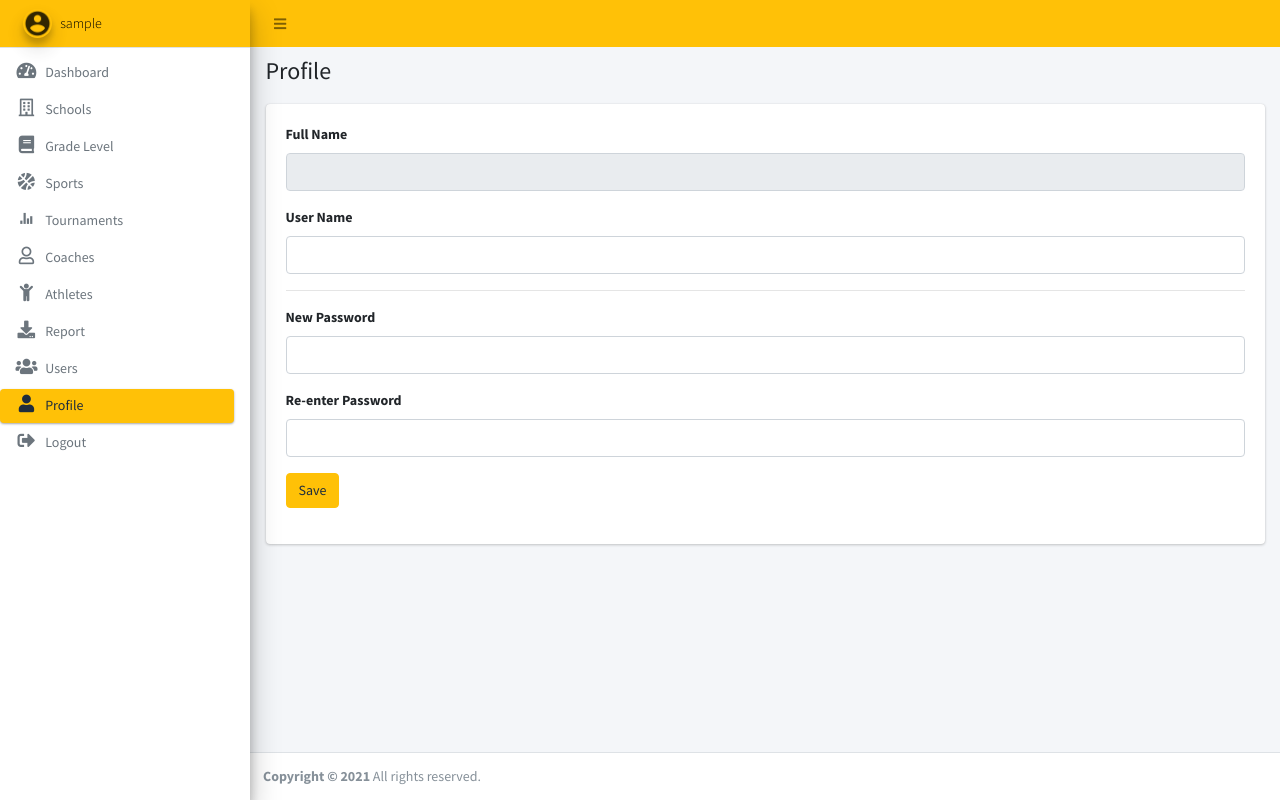
After one commit to RusselJay27/ARMS, a PHP site: page /system/pages/profile/index.php in a window 1280 px wide. The commit adds this page. Run offline with PHP 8.4, Linux system fonts and the light colour scheme; the template is opened without the code that fills it, so the values that code supplies are empty; the visitor is signed in with stand-in values (Sample User, id 1); some libraries are stand-ins or nearby versions.

Commit message:
Added Profile Page.

```diff
--- a/system/pages/athletes/index.php
+++ b/system/pages/athletes/index.php
@@ -112,6 +112,12 @@ if(!isset($_SESSION["user_type"]))
                 </a>
             </li>
             <?php }?>
+            <li class="nav-item">
+                <a href="./../profile/" class="nav-link">
+                    <i class="fas fa-user nav-icon"></i>
+                    <p>Profile</p>
+                </a>
+            </li>
             <li class="nav-item">
                 <a href="../../logout.php" class="nav-link">
                     <i class="fa fa-sign-out-alt nav-icon"></i>
--- a/system/pages/coaches/index.php
+++ b/system/pages/coaches/index.php
@@ -109,6 +109,12 @@ if(!isset($_SESSION["user_type"]))
                 </a>
             </li>
             <?php }?>
+            <li class="nav-item">
+                <a href="./../profile/" class="nav-link">
+                    <i class="fas fa-user nav-icon"></i>
+                    <p>Profile</p>
+                </a>
+            </li>
             <li class="nav-item">
                 <a href="../../logout.php" class="nav-link">
                     <i class="fa fa-sign-out-alt nav-icon"></i>
--- a/system/pages/grade_level/index.php
+++ b/system/pages/grade_level/index.php
@@ -108,6 +108,12 @@ else
                 <a href="./../users/" class="nav-link">
                     <i class="fas fa-users nav-icon"></i>
                     <p>Users</p>
+                </a>
+            </li>
+            <li class="nav-item">
+                <a href="./../profile/" class="nav-link">
+                    <i class="fas fa-user nav-icon"></i>
+                    <p>Profile</p>
                 </a>
             </li>
             <li class="nav-item">
--- a/system/pages/index.php
+++ b/system/pages/index.php
@@ -92,6 +92,12 @@ include('header.php');
                 </a>
             </li>
             <?php }?>
+            <li class="nav-item">
+                <a href="./profile/" class="nav-link">
+                    <i class="fas fa-user nav-icon"></i>
+                    <p>Profile</p>
+                </a>
+            </li>
             <li class="nav-item">
                 <a href="./../logout.php" class="nav-link">
                     <i class="fas fa-sign-out-alt nav-icon"></i>
--- /dev/null
+++ b/system/pages/profile/index.php
@@ -0,0 +1,240 @@
+<?php
+include('../database_connection.php');
+//include('function.php');
+if(!isset($_SESSION["user_type"]))
+{
+  header("location:../../login.php");
+}
+
+$query = "
+  SELECT * FROM user_account
+  WHERE user_id = '".$_SESSION["user_id"]."'
+  ";
+  $statement = $connect->prepare($query);
+  $statement->execute();
+  $result = $statement->fetchAll();
+  $full_name = '';
+  $username = '';
+  foreach($result as $row)
+    {
+      $full_name = $row['user_last'].", ".$row['user_first']." ".$row['user_mi'].".";
+      $user_name = $row['user_name'];
+    }
+
+?>
+<!DOCTYPE html>
+<html lang="en">
+<head>
+  <meta charset="utf-8">
+  <meta name="viewport" content="width=device-width, initial-scale=1">
+  <title>Admin Portal | Profile</title>
+
+  <!-- Google Font: Source Sans Pro -->
+  <link rel="stylesheet" href="https://fonts.googleapis.com/css?family=Source+Sans+Pro:300,400,400i,700&display=fallback">
+  <!-- Font Awesome -->
+  <link rel="stylesheet" href="../../plugins/fontawesome-free/css/all.min.css">
+  <!-- Ionicons -->
+  <link rel="stylesheet" href="https://code.ionicframework.com/ionicons/2.0.1/css/ionicons.min.css">
+  <!-- Theme style -->
+  <link rel="stylesheet" href="../../dist/css/adminlte.min.css">
+</head>
+<body class="hold-transition sidebar-mini layout-fixed text-sm">
+<div class="wrapper">
+
+  <nav class="main-header navbar navbar-expand navbar-light navbar-warning border-bottom-0 accent-warning">
+    <ul class="navbar-nav">
+      <li class="nav-item">
+        <a class="nav-link" data-widget="pushmenu" href="#" role="button"><i class="fas fa-bars"></i></a>
+      </li>
+    </ul>
+
+  </nav>
+
+  <aside class="main-sidebar sidebar-light-warning elevation-4">
+    <a href="#" class="brand-link navbar-warning">
+      <img src="../../dist/img/login_user.png" alt="User Logo" class="brand-image img-circle elevation-3" style="opacity: .8">
+      <span class="brand-text font-weight-light"> <?php echo $_SESSION["user_name"]; ?></span>
+    </a>
+
+    <nav class="mt-2">
+        <ul class="nav nav-pills nav-sidebar flex-column" data-widget="treeview" role="menu" data-accordion="false">
+          <!-- Add icons to the links using the .nav-icon class
+               with font-awesome or any other icon font library -->
+            <li class="nav-item">
+                <a href="./../index.php" class="nav-link">
+                    <i class="fas fa-tachometer-alt nav-icon"></i>
+                    <p>Dashboard</p>
+                </a>
+            </li>
+            <?php if ($_SESSION['user_type'] == 'Admin'){?>
+            <li class="nav-item">
+                <a href="./../schools/" class="nav-link">
+                    <i class="far fa-building nav-icon"></i>
+                    <p>Schools</p>
+                </a>
+            </li>
+            <li class="nav-item">
+                <a href="./../grade_level/" class="nav-link">
+                    <i class="fa fa-book nav-icon"></i>
+                    <p>Grade Level</p>
+                </a>
+            </li>
+            <li class="nav-item">
+                <a href="./../sports/" class="nav-link">
+                    <i class="fa fa-basketball-ball nav-icon"></i>
+                    <p>Sports</p>
+                </a>
+            </li>
+            <li class="nav-item">
+                <a href="./../tournaments/" class="nav-link">
+                    <i class="ion ion-stats-bars nav-icon"></i>
+                    <p>Tournaments</p>
+                </a>
+            </li>
+            <?php }?>
+            <li class="nav-item">
+                <a href="./../coaches/" class="nav-link">
+                    <i class="far fa-user nav-icon"></i>
+                    <p>Coaches</p>
+                </a>
+            </li>
+            <li class="nav-item">
+                <a href="./../athletes/" class="nav-link">
+                    <i class="fa fa-child nav-icon"></i>
+                    <p>Athletes</p>
+                </a>
+            </li>
+            <li class="nav-item">
+                <a href="./index.html" class="nav-link">
+                    <i class="fa fa-download nav-icon"></i>
+                    <p>Report</p>
+                </a>
+            </li>
+            <?php if ($_SESSION['user_type'] == 'Admin'){?>
+            <li class="nav-item">
+                <a href="./../users/" class="nav-link">
+                    <i class="fas fa-users nav-icon"></i>
+                    <p>Users</p>
+                </a>
+            </li>
+            <?php }?>
+            <li class="nav-item">
+                <a href="#" class="nav-link active">
+                    <i class="fas fa-user nav-icon"></i>
+                    <p>Profile</p>
+                </a>
+            </li>
+            <li class="nav-item">
+                <a href="../../logout.php" class="nav-link">
+                    <i class="fas fa-sign-out-alt nav-icon"></i>
+                    <p>Logout</p>
+                </a>
+            </li>
+        </ul>
+      </nav>
+    </div>
+  </aside>
+
+  <div class="content-wrapper">
+    <section class="content-header">
+      <div class="container-fluid">
+        <div class="row mb-2">
+          <div class="col-sm-6">
+            <h1>Profile</h1>
+          </div>
+        </div>
+      </div>
+    </section>
+
+    <section class="content">
+    	<span id="alert_action"></span>
+      <div class="container-fluid">
+        <div class="row">
+          <div class="col-12">
+
+            <div class="card">
+              <div class="card-body">
+                <form method="post" id="profile_form">
+                    <div class="form-group">
+                        <label>Full Name</label>
+                        <input type="text" name="full_name" id="full_name" class="form-control" value="<?php echo $full_name; ?>"  disabled />
+                    </div>
+                    <div class="form-group">
+                        <label>User Name</label>
+                        <input type="text" name="user_name" id="user_name" class="form-control" value="<?php echo $user_name; ?>"  />
+                    </div>
+                    <hr />
+                    <div class="form-group">
+                        <label>New Password</label>
+                        <input type="password" name="user_password" id="user_password" class="form-control" required/>
+                    </div>
+                    <div class="form-group">
+                        <label>Re-enter Password</label>
+                        <input type="password" name="re_user_password" id="re_user_password" class="form-control" required/>
+                        <span id="error_password"></span>
+                    </div>
+                    <div class="form-group">
+                        <input type="submit" name="btn-save" id="btn-save" value="Save" class="btn btn-warning" />
+                    </div>
+                </form>
+              </div>
+            </div>
+          </div>
+        </div>
+      </div>
+    </section>
+  </div>
+  <footer class="main-footer">
+    <strong>Copyright &copy; 2021</strong>
+    All rights reserved.
+  </footer>
+
+</div>
+
+<!-- jQuery -->
+<script src="../../plugins/jquery/jquery.min.js"></script>
+<!-- Bootstrap 4 -->
+<script src="../../plugins/bootstrap/js/bootstrap.bundle.min.js"></script>
+<!-- AdminLTE App -->
+<script src="../../dist/js/adminlte.min.js"></script>
+<!-- AdminLTE for demo purposes -->
+<script src="../../dist/js/demo.js"></script>
+<!-- Page specific script -->
+
+<script>
+$(document).ready(function(){
+  $('#profile_form').on('submit', function(event){
+    event.preventDefault();
+    if($('#user_password').val() != '')
+    {
+      if($('#user_password').val() != $('#re_user_password').val())
+      {
+        $('#error_password').html('<label class="text-danger">Password Not Match</label>');
+        return false;
+      }
+      else
+      {
+        $('#error_password').html('');
+      }
+    }
+    $('#btn-save').attr('disabled', 'disabled');
+    var form_data = $(this).serialize();
+    $('#re_user_password').attr('required',false);
+    $.ajax({
+      url:"action.php",
+      method:"POST",
+      data:form_data,
+      success:function(data)
+      {
+        $('#btn-save').attr('disabled', false);
+        $('#user_password').val('');
+        $('#re_user_password').val('');
+        $('#alert_action').html(data);
+      }
+    })
+  });
+});
+</script>
+
+</body>
+</html>
--- a/system/pages/schools/index.php
+++ b/system/pages/schools/index.php
@@ -108,6 +108,12 @@ else
                 <a href="./../users/" class="nav-link">
                     <i class="fas fa-users nav-icon"></i>
                     <p>Users</p>
+                </a>
+            </li>
+            <li class="nav-item">
+                <a href="./../profile/" class="nav-link">
+                    <i class="fas fa-user nav-icon"></i>
+                    <p>Profile</p>
                 </a>
             </li>
             <li class="nav-item">
--- a/system/pages/sports/index.php
+++ b/system/pages/sports/index.php
@@ -108,6 +108,12 @@ else
                 <a href="./../users/" class="nav-link">
                     <i class="fas fa-users nav-icon"></i>
                     <p>Users</p>
+                </a>
+            </li>
+            <li class="nav-item">
+                <a href="./../profile/" class="nav-link">
+                    <i class="fas fa-user nav-icon"></i>
+                    <p>Profile</p>
                 </a>
             </li>
             <li class="nav-item">
--- a/system/pages/tournaments/index.php
+++ b/system/pages/tournaments/index.php
@@ -110,6 +110,12 @@ else
                 <a href="./../users/" class="nav-link">
                     <i class="fas fa-users nav-icon"></i>
                     <p>Users</p>
+                </a>
+            </li>
+            <li class="nav-item">
+                <a href="./../profile/" class="nav-link">
+                    <i class="fas fa-user nav-icon"></i>
+                    <p>Profile</p>
                 </a>
             </li>
             <li class="nav-item">
```
Also changed, not shown: system/pages/profile/action.php (added, +16 -0 lines), system/pages/users/index.php (+7 -1 lines).
